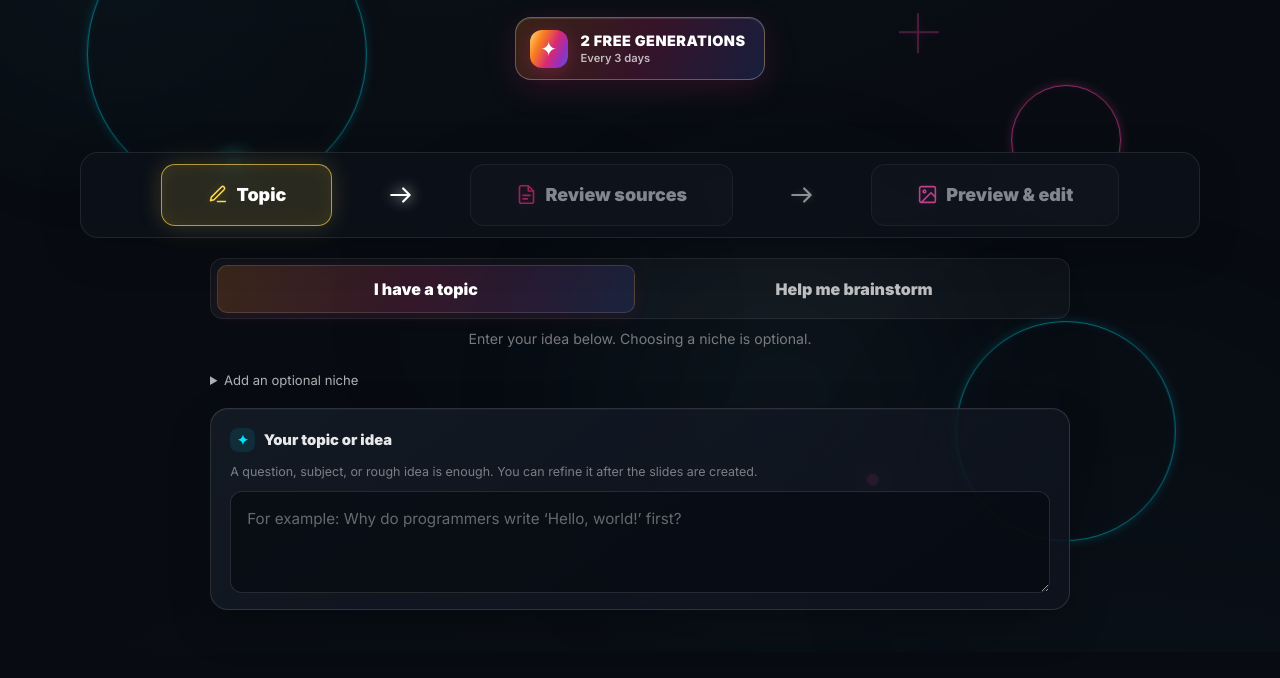
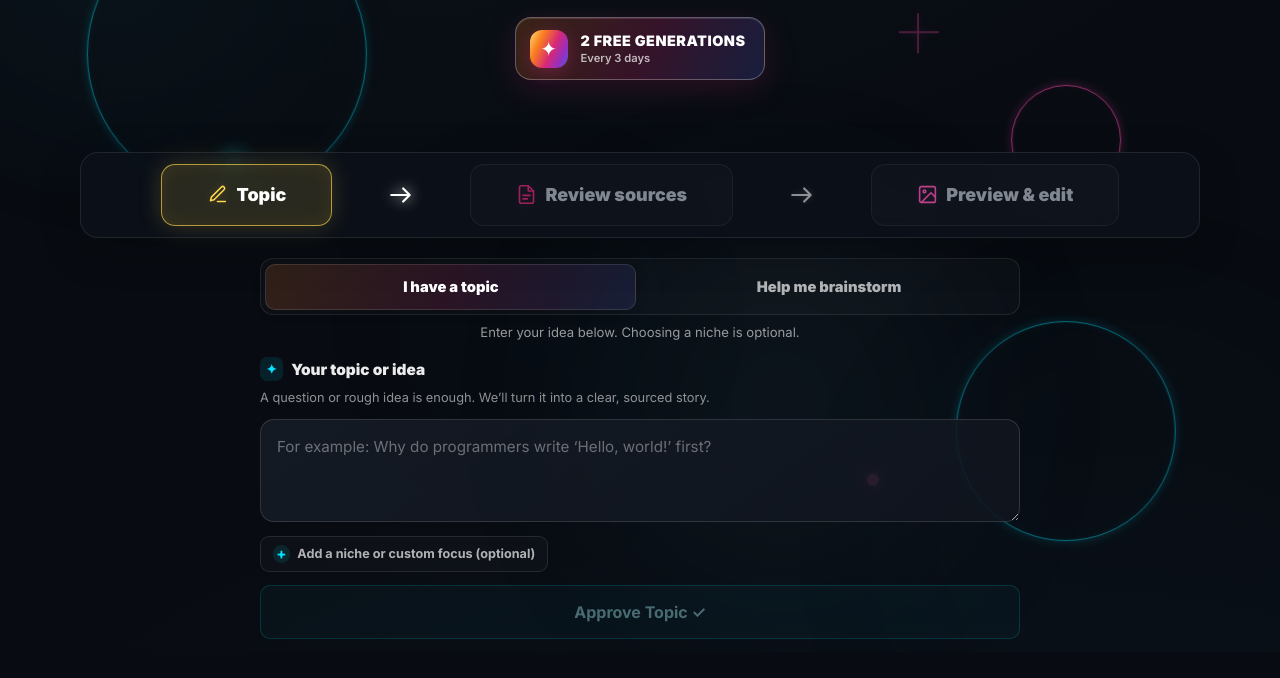
Before and after one commit to DrZephyros/ai-social-media-manager, a website: page index.html in a window 1280 px wide. Shown: the part 148-826 px from the top of the page. Drawn offline with Linux system fonts and the light colour scheme.

Commit message:
Streamline the topic setup panel

```diff
--- a/index.html
+++ b/index.html
@@ -121,15 +121,17 @@
     .generation-highlight.is-premium .generation-highlight-icon { color: #35250b; background: linear-gradient(135deg, #fff1a6, #f6bd45 60%, #f5d77e); box-shadow: 0 4px 18px rgba(246,189,69,.3); }
 
     /* ---- Genre Picker ---- */
-    .topic-mode-picker { width: min(860px, 100%); margin: 0 auto .65rem; display: grid; grid-template-columns: 1fr 1fr; gap: .6rem; padding: .35rem; border: 1px solid var(--border); border-radius: 13px; background: rgba(255,255,255,.035); }
-    .topic-mode-button { min-height: 48px; border: 1px solid transparent; border-radius: 10px; background: transparent; color: rgba(255,255,255,.72); font: inherit; font-weight: 750; cursor: pointer; transition: background .2s, color .2s, border-color .2s; }
+    .topic-mode-picker { width: min(760px, 100%); margin: 0 auto .55rem; display: grid; grid-template-columns: 1fr 1fr; gap: .45rem; padding: .28rem; border: 1px solid rgba(255,255,255,.09); border-radius: 13px; background: rgba(255,255,255,.025); }
+    .topic-mode-button { min-height: 46px; border: 1px solid transparent; border-radius: 10px; background: transparent; color: rgba(255,255,255,.68); font: inherit; font-size: .92rem; font-weight: 720; cursor: pointer; transition: background .2s, color .2s, border-color .2s; }
     .topic-mode-button:hover { color: #fff; background: rgba(255,255,255,.06); }
-    .topic-mode-button.active { color: #fff; border-color: rgba(255,255,255,.13); background: linear-gradient(110deg, rgba(250,126,30,.18), rgba(214,41,118,.18), rgba(79,91,213,.18)); box-shadow: 0 4px 16px rgba(214,41,118,.1); }
-    .topic-mode-hint { width: min(860px, 100%); min-height: 1.25rem; margin: 0 auto 1.4rem; color: var(--muted); font-size: .88rem; text-align: center; }
-    #optional-niche-details { width: min(860px, 100%); margin: 0 auto 1.25rem; }
-    #optional-niche-summary { width: fit-content; color: rgba(255,255,255,.68); font-size: .82rem; cursor: pointer; user-select: none; }
-    #optional-niche-summary:hover { color: var(--cyan); }
-    #optional-niche-details[open] #optional-niche-summary { margin-bottom: .85rem; }
+    .topic-mode-button.active { color: #fff; border-color: rgba(255,255,255,.12); background: linear-gradient(110deg, rgba(250,126,30,.15), rgba(214,41,118,.15), rgba(79,91,213,.15)); box-shadow: 0 3px 12px rgba(0,0,0,.18); }
+    .topic-mode-hint { width: min(760px, 100%); min-height: 1.1rem; margin: 0 auto 1rem; color: rgba(255,255,255,.58); font-size: .82rem; text-align: center; }
+    #optional-niche-details { width: 100%; }
+    #optional-niche-summary { display: inline-flex; align-items: center; gap: .45rem; min-height: 36px; padding: .42rem .72rem; border: 1px solid rgba(255,255,255,.1); border-radius: 9px; background: rgba(255,255,255,.025); color: rgba(255,255,255,.68); font-size: .79rem; font-weight: 650; cursor: pointer; list-style: none; user-select: none; transition: color .2s, border-color .2s, background .2s; }
+    #optional-niche-summary::-webkit-details-marker { display: none; }
+    #optional-niche-summary::before { content: '+'; display: inline-grid; place-items: center; width: 1.1rem; height: 1.1rem; border-radius: 50%; background: rgba(0,229,255,.1); color: var(--cyan); font-size: .95rem; line-height: 1; }
+    #optional-niche-details[open] #optional-niche-summary::before { content: '−'; }
+    #optional-niche-summary:hover { border-color: rgba(0,229,255,.32); background: rgba(0,229,255,.045); color: #fff; }
     #genre-picker {
       width: 100%;
       max-width: 560px;
@@ -284,18 +286,18 @@
     .btn-regenerate:hover:not(:disabled) { transform: translateY(-1px); box-shadow: 0 10px 30px rgba(214,41,118,.34); }
     .btn-regenerate.visible { display: block; }
 
-    #topic-row { display: flex; flex-direction: column; gap: .65rem; padding: 1.15rem 1.2rem 1rem; border: 1px solid rgba(255,255,255,.12); border-radius: 18px; background: linear-gradient(145deg, rgba(20,27,38,.9), rgba(14,19,29,.88)); box-shadow: 0 16px 42px rgba(0,0,0,.22), inset 0 1px rgba(255,255,255,.035); }
-    #topic-label { display: flex; align-items: center; gap: .55rem; color: rgba(255,255,255,.9); font-size: .92rem; font-weight: 750; }
-    #topic-label span { display: inline-grid; place-items: center; width: 1.55rem; height: 1.55rem; border-radius: .5rem; background: rgba(0,229,255,.1); color: var(--cyan); font-size: .85rem; }
-    #topic-help { color: var(--muted); font-size: .78rem; line-height: 1.45; }
+    #topic-row { display: flex; flex-direction: column; gap: .5rem; }
+    #topic-label { display: flex; align-items: center; gap: .5rem; color: rgba(255,255,255,.92); font-size: .96rem; font-weight: 760; }
+    #topic-label span { display: inline-grid; place-items: center; width: 1.45rem; height: 1.45rem; border-radius: .45rem; background: rgba(0,229,255,.1); color: var(--cyan); font-size: .82rem; }
+    #topic-help { margin-bottom: .25rem; color: rgba(255,255,255,.55); font-size: .8rem; line-height: 1.45; }
 
     #topic-input {
       min-height: 96px;
       resize: vertical;
-      background: rgba(4,8,14,.56);
-      border: 1px solid rgba(255,255,255,.12);
-      border-radius: 12px;
-      padding: .9rem 1rem;
+      background: linear-gradient(145deg, rgba(23,29,40,.82), rgba(16,21,30,.88));
+      border: 1px solid rgba(255,255,255,.13);
+      border-radius: 14px;
+      padding: .95rem 1rem;
       color: var(--text);
       font-family: 'Inter', sans-serif;
       font-size: .95rem;
@@ -305,11 +307,11 @@
       transition: border-color .2s, box-shadow .2s, background .2s;
     }
     #topic-input::placeholder { color: rgba(255,255,255,.38); }
-    #topic-input:focus { border-color: rgba(0,229,255,.62); background: rgba(4,8,14,.76); box-shadow: 0 0 0 3px rgba(0,229,255,.1); }
+    #topic-input:focus { border-color: rgba(0,229,255,.62); background: linear-gradient(145deg, rgba(23,34,44,.94), rgba(16,24,34,.96)); box-shadow: 0 0 0 3px rgba(0,229,255,.1); }
     #status:empty { display: none; }
     @media (max-width: 560px) {
       .topic-mode-button { min-height: 44px; font-size: .83rem; }
-      #topic-row { padding: .95rem; }
+      .topic-mode-hint { margin-bottom: .8rem; }
       #topic-input { min-height: 88px; }
     }
 
@@ -367,8 +369,8 @@
     .tab-panel-heading { margin-bottom: 0.35rem; font-size: 1.35rem; font-weight: 850; color: var(--text); }
     .tab-panel-subtitle { margin: 0 0 1.25rem; color: var(--muted); }
     .source-preview-button { display: block; width: min(520px, 100%); margin: 1.4rem auto 0; }
-    #topic-panel #genre-picker { width: min(860px, 100%); margin: 0 auto 1.5rem; }
-    #topic-panel #controls { max-width: 860px; margin: 0 auto; }
+    #topic-panel #genre-picker { width: 100%; margin: .8rem 0 0; }
+    #topic-panel #controls { max-width: 760px; margin: 0 auto; }
 
     /* ================================================================
        OUTPUT SECTION — caption first, large carousel below
@@ -1190,30 +1192,27 @@
   </div>
   <p id="topic-mode-hint" class="topic-mode-hint">Enter your idea below. Choosing a niche is optional.</p>
 
-  <!-- Optional niche guidance -->
+  <div id="controls">
+    <div id="topic-row">
+      <label id="topic-label" for="topic-input"><span aria-hidden="true">✦</span>Your topic or idea</label>
+      <p id="topic-help">A question or rough idea is enough. We’ll turn it into a clear, sourced story.</p>
+      <textarea id="topic-input" rows="3" maxlength="500" placeholder="For example: Why do programmers write ‘Hello, world!’ first?" aria-label="Carousel topic"></textarea>
+    </div>
     <details id="optional-niche-details">
-    <summary id="optional-niche-summary">Add an optional niche</summary>
+      <summary id="optional-niche-summary">Add a niche or custom focus (optional)</summary>
       <div id="genre-picker">
-    <h2>Optional niche 🎯</h2>
-    <p class="genre-helper">Choose a niche to guide the brainstorm or writing style, or leave it blank for a general story.</p>
+        <p class="genre-helper">Choose a preset niche, or pick “Other” to type your own. This only guides the story; your topic stays in charge.</p>
         <div id="genre-search-wrap">
           <svg width="14" height="14" viewBox="0 0 24 24" fill="none" stroke="white" stroke-width="2.5"><circle cx="11" cy="11" r="8"/><line x1="21" y1="21" x2="16.65" y2="16.65"/></svg>
           <input type="text" id="genre-search" placeholder="Search or select a niche..." role="combobox" aria-autocomplete="list" aria-expanded="false" aria-controls="genre-options" autocomplete="off">
           <div id="genre-options" role="listbox" aria-label="Available niches"></div>
         </div>
         <div id="custom-genre-row">
-      <input type="text" id="custom-genre-input" placeholder="Type your own genre...">
+          <input type="text" id="custom-genre-input" placeholder="Type your own niche...">
         </div>
         <div id="genre-selected-label"></div>
       </div>
     </details>
-
-  <div id="controls">
-    <div id="topic-row">
-      <label id="topic-label" for="topic-input"><span aria-hidden="true">✦</span>Your topic or idea</label>
-      <p id="topic-help">A question, subject, or rough idea is enough. You can refine it after the slides are created.</p>
-      <textarea id="topic-input" rows="3" maxlength="500" placeholder="For example: Why do programmers write ‘Hello, world!’ first?" aria-label="Carousel topic"></textarea>
-    </div>
     <button class="btn btn-brainstorm" id="btn-brainstorm" hidden>Brainstorm a Topic 🎯</button>
     <button class="btn btn-approve-topic" id="btn-approve-topic" disabled>Approve Topic ✓</button>
     <div id="topic-approved-note" role="status" hidden>Topic approved. Generate your carousel when you’re ready.</div>
@@ -1994,7 +1993,7 @@
       const genre = getGenre();
       optionalNicheSummary.textContent = genre
         ? `Optional niche: ${genre}`
-        : topicStartMode === 'brainstorm' ? 'Choose a niche (optional)' : 'Add an optional niche';
+        : topicStartMode === 'brainstorm' ? 'Choose a niche (optional)' : 'Add a niche or custom focus (optional)';
     }
 
     function clearDraftTopic() {
@@ -2045,7 +2044,7 @@
       const hasTopic = Boolean(topicInput.value.trim());
       btnBrainstorm.hidden = topicStartMode !== 'brainstorm';
       btnBrainstorm.disabled = isBrainstorming;
-      btnApproveTopic.hidden = !hasTopic || topicApproved;
+      btnApproveTopic.hidden = topicApproved;
       btnApproveTopic.disabled = !hasTopic;
       topicApprovedNote.hidden = !topicApproved;
       btnGenerate.hidden = !topicApproved;
```
Lines whose indentation alone changed are shown as unchanged.
